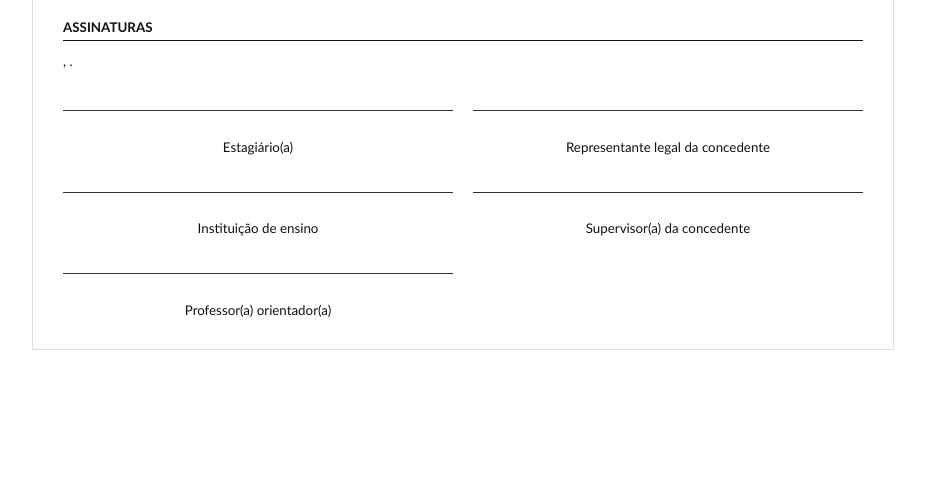
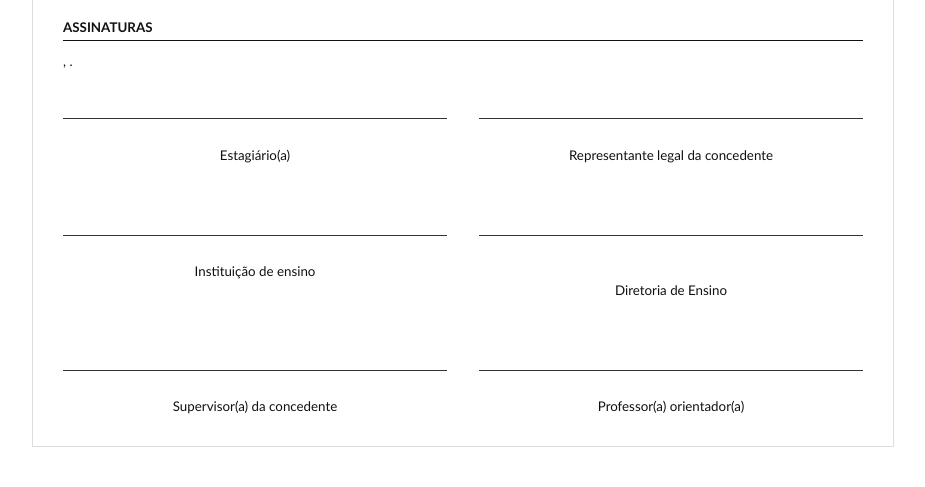
Before and after one commit to miguelitoss-ak/SGE-2026, a Node server app: template SGE-2026-termos-tela/backend/src/templates/termo.hbs in a window 1280 px wide. Shown: the part 1788-2275 px from the top of the page, without its empty margins (177-1102 px from the left). Before the commit the page ends 2138 px from the top, so only its background shows below. Run offline with Node 20, Linux system fonts and the light colour scheme; the template is opened without the code that fills it, so the values that code supplies are empty; some libraries are stand-ins or nearby versions.

Commit message:
Adicionado Campo de assinatura Seção de Estágios

```diff
--- a/SGE-2026-termos-tela/backend/src/templates/termo.hbs
+++ b/SGE-2026-termos-tela/backend/src/templates/termo.hbs
@@ -96,8 +96,8 @@
         .assinaturas {
             display: grid;
             grid-template-columns: 1fr 1fr;
-            gap: 35px 20px;
-            margin-top: 40px
+            gap: 70px 32px;
+            margin-top: 48px
         }
 
         .assinatura {
@@ -317,6 +317,7 @@
         <div class="assinatura">{{estudante.nome}}<br>Estagiário(a)</div>
         <div class="assinatura">{{concedente.representante}}<br>Representante legal da concedente</div>
         <div class="assinatura">{{instituicao.representante}}<br>Instituição de ensino</div>
+        <div class="assinatura">{{instituicao.coordenadora}}<br>{{instituicao.cargoCoordenadora}}<br>Diretoria de Ensino</div>
         <div class="assinatura">{{concedente.supervisor}}<br>Supervisor(a) da concedente</div>
         <div class="assinatura">{{estudante.orientador}}<br>Professor(a) orientador(a)</div>
     </div>
```
Also changed, not shown: 1 other file.
